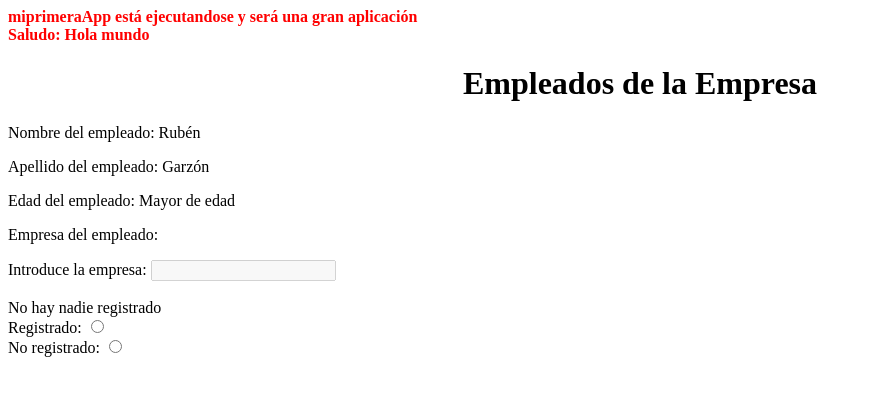
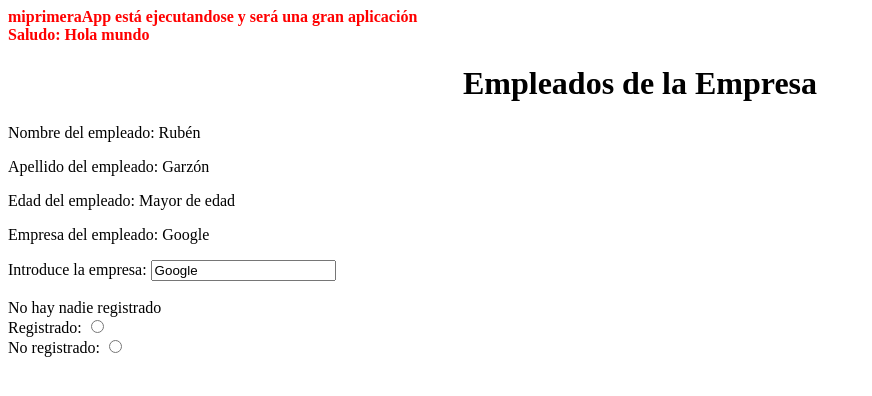
Before and after one commit to rubengarzon/Aprendiendo-Angular, an Angular app: page / in a window 1280 px wide. Shown: the top 396 px of the page, without its empty margins (0-872 px from the left). Built offline with nearby package versions, Linux system fonts and the light colour scheme.

Commit message:
binding bidireccional

```diff
--- a/src/app/app.module.ts
+++ b/src/app/app.module.ts
@@ -4,13 +4,14 @@ import { BrowserModule } from '@angular/platform-browser';
 import { AppComponent } from './app.component';
 import { EmpleadosComponent } from './empleados/empleados.component';
 import { EmpleadoComponent } from './empleado/empleado.component';
+import { FormsModule } from '@angular/forms';
 
 @NgModule({
   declarations: [
     AppComponent,EmpleadosComponent, EmpleadoComponent
    ],
   imports: [
-    BrowserModule
+    BrowserModule, FormsModule
   ],
   providers: [],
   bootstrap: [AppComponent]
--- a/src/app/empleado/empleado.component.html
+++ b/src/app/empleado/empleado.component.html
@@ -1,10 +1,11 @@
 <p>Nombre del empleado: {{ nombre }}</p>
 <p>Apellido del empleado: {{ apellido }}</p>
 <p>Edad del empleado: {{ edad < 18 ? "Menor de edad" : "Mayor de edad" }}</p>
-<p>Empresa del empleado: {{ empresa.value }}</p>
+<p>Empresa del empleado: {{ empresa }}</p>
 
 Introduce la empresa:
-<input type="text" #empresa (keyup)="(0)" [disabled]="habilitacionCuadro" />
+<input type="text" [(ngModel)]="empresa" />
+<!-- <input type="text" #empresa (keyup)="(0)" [disabled]="habilitacionCuadro" /> -->
 <br />
 <br />
 {{ textoDeRegistro }}
--- a/src/app/empleado/empleado.component.ts
+++ b/src/app/empleado/empleado.component.ts
@@ -17,7 +17,9 @@ export class EmpleadoComponent implements OnInit {
 
   edad = 27;
 
-  //empresa = 'Google';
+  empresa = 'Google';
+
+
 
   /* public getEdad() : number {
     return this.edad;
```
